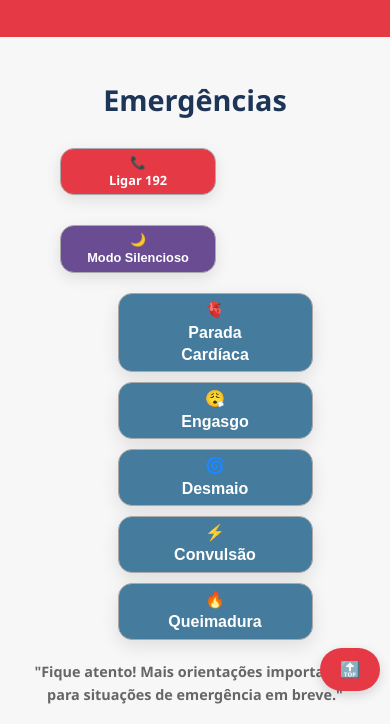
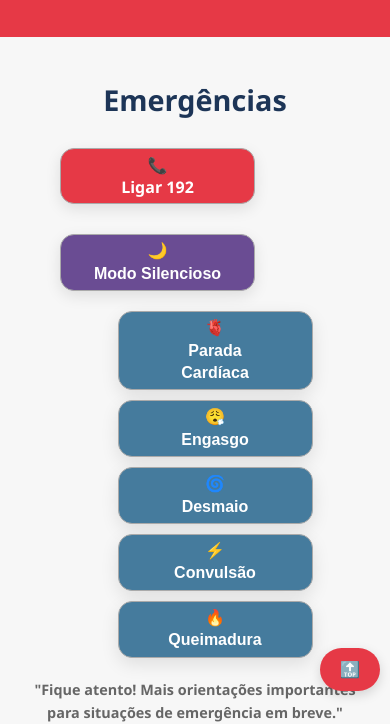
Before and after one commit to VantariSystems/S.O.SReaja.com, a plain HTML site: page index.html in a window 390 px wide. Shown: the part 143-867 px from the top of the page. Drawn offline with Linux system fonts and the light colour scheme.

Commit message:
Update style.css

```diff
--- a/style.css
+++ b/style.css
@@ -380,12 +380,6 @@ footer {
       width: 45vw; /* Usando 'vw' para ajustar a largura em relação à tela */
       height: auto;
       font-size: 1rem;
-  }
-   .botao-pequeno {
-    width: 20vw; /* Largura reduzida para os botões pequenos */
-    height: auto;
-    font-size: 0.8rem; /* Menor tamanho de fonte para botões pequenos */
-  }
 }
 
 /* Responsivo para dispositivos móveis maiores (até 768px) */
@@ -395,13 +389,6 @@ footer {
       height: auto;
       font-size: 1rem;
   }
-
-.botao-pequeno {
-    width: 25vw; /* Largura reduzida para os botões pequenos em telas médias */
-    height: auto;
-    font-size: 0.8rem;
-  }
-
 }
 
 /* Responsivo para smartphones (até 600px) */
@@ -414,14 +401,6 @@ footer {
 
   }
 
-  .botao-pequeno {
-    width: 40vw; /* Ajusta para 40% da largura da tela em smartphones */
-    height: auto;
-    font-size: 0.8rem; /* Ajusta o tamanho da fonte */
-     padding: 5px 8px; /* Padding menor para botões pequenos */
-    border: 1px solid #aaa; /* Borda mais fina */
-  }
-
 
   .botao-cta-topo {
     bottom: 10px; /* Distância menor do fundo */
```
